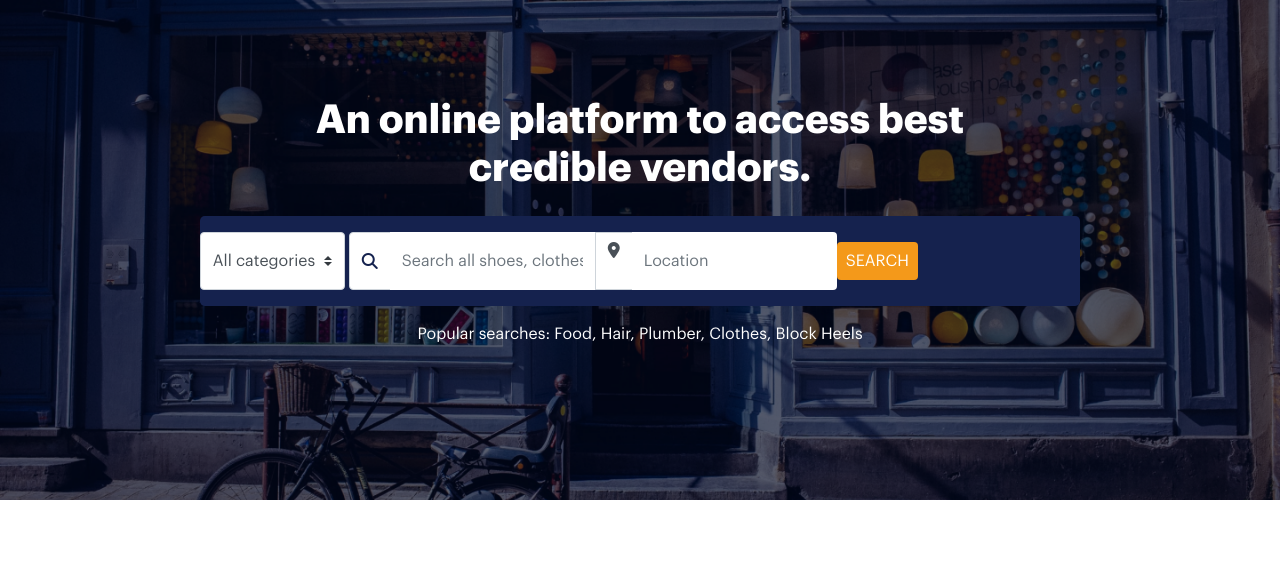
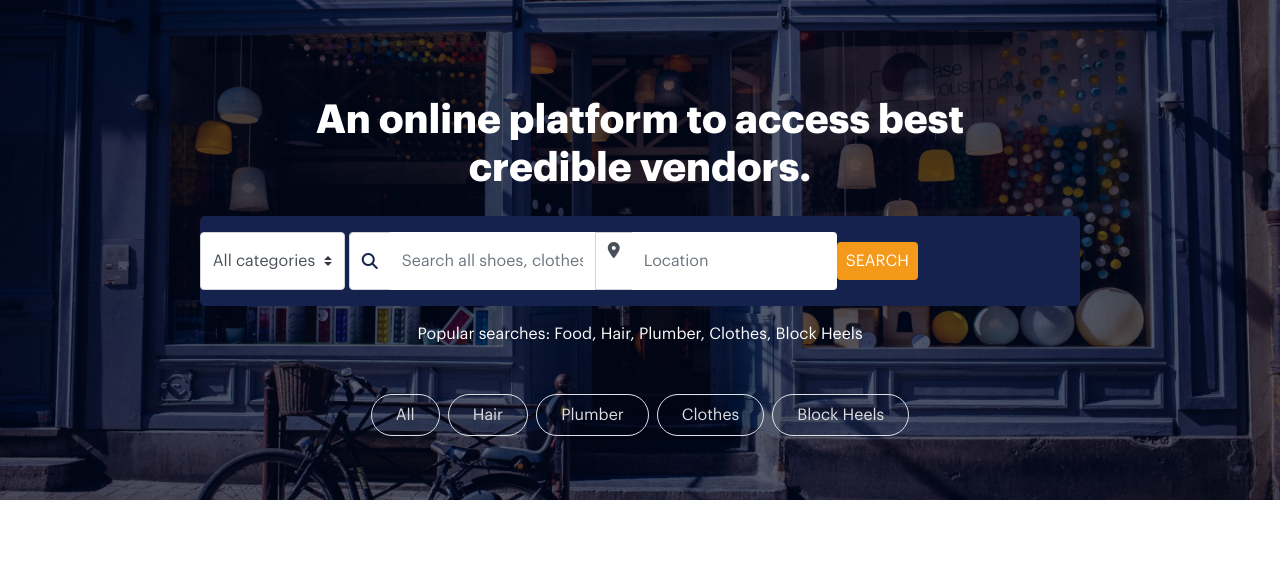
Before and after one commit to NerdPraise/DemSabiFrontend, a plain HTML site: page index.html in a window 1280 px wide. Shown: the top 577 px of the page. Drawn offline with nearby package versions, Linux system fonts and the light colour scheme.

Commit message:
Added hero filter

```diff
--- a/css/style.css
+++ b/css/style.css
@@ -142,3 +142,14 @@
     color: white;
     border-radius: 4px;
 }
+
+.home-nav ul li > a {
+    color:#DFDFDF;
+    border-color:#DFDFDF;
+    text-decoration: none;
+}
+
+.home-nav ul li > a:hover {
+    background-color:#DFDFDF;
+    color:var(--blue);
+}
--- a/index.html
+++ b/index.html
@@ -57,26 +57,31 @@
                             Block
                             Heels
                         </div>
+                        <div class="container d-none d-md-block pt-5 home-nav">
+                            <ul class="nav justify-content-center" style="color: #DFDFDF;">
+                                <li class="nav-item bg-transparent mr-2 ">
+                                    <a type="button" class="border px-4 py-2 rounded-pill">All</a>
+                                </li>
+                                <li class="nav-item bg-transparent mr-2">
+                                    <a type="button" class="border px-4 py-2 rounded-pill">Hair</a>
+                                </li>
+                                <li class="nav-item bg-transparent mr-2">
+                                    <a type="button" class="border px-4 py-2 rounded-pill">Plumber</a>
+                                </li>
+                                <li class="nav-item bg-transparent mr-2">
+                                    <a type="button" class="border px-4 py-2 rounded-pill">Clothes</a>
+                                </li>
+                                <li class="nav-item bg-transparent">
+                                    <a type="button" class="border px-4 py-2 rounded-pill">Block
+                                        Heels</a>
+                                </li>
+                            </ul>
+                        </div>
+                    </div>
+                </div>
                 <!-- <div class="category-list mt-5 pt-2">
                             <ul class="list-group border-0 list-group-horizontal">
-                                <li class="list-group-item bg-transparent mr-1 ">
-                                    <button type="button" class="btn btn-outline-light px-3 rounded-pill">All</button>
-                                </li>
-                                <li class="list-group-item bg-transparent mr-1">
-                                    <button type="button" class="btn btn-outline-light px-3 rounded-pill">Hair</button>
-                                </li>
-                                <li class="list-group-item bg-transparent mr-1">
-                                    <button type="button"
-                                        class="btn btn-outline-light px-3 rounded-pill">Plumber</button>
-                                </li>
-                                <li class="list-group-item bg-transparent mr-1">
-                                    <button type="button"
-                                        class="btn btn-outline-light px-3 rounded-pill">Clothes</button>
-                                </li>
-                                <li class="list-group-item bg-transparent mr-1">
-                                    <button type="button" class="btn btn-outline-light px-3 rounded-pill">Block
-                                        Heels</button>
-                                </li>
+
                             </ul>
                         </div> -->
             </div>
@@ -89,8 +94,7 @@
                 <div class="col-12 d-flex justify-content-between">
                     <div class="h3 header-font">Trending Vendors</div>
                     <a href="#" style="text-decoration: none;">
-                            <div class="resp-text" style="color:rgba(21, 34, 78, 0.8);"> <i
-                                    class="fas mr-2 fa-filter"></i>
+                        <div class="resp-text" style="color:rgba(21, 34, 78, 0.8);"> <i class="fas mr-2 fa-filter"></i>
                             Filter <i class="fas ml-2 fa-angle-down"></i>
                         </div>
                     </a>
@@ -99,8 +103,7 @@
                     <div class="row pb-3">
                         <div class="col-12 col-md-4 py-3 px-4" data-aos="zoom-in" data-aos-duration="1700">
                             <div class="card shadow-blrb border-0 divrounded blrb-h">
-                                    <img src="images/bottle.png" class="card-img-top divrounded-top"
-                                        alt="{{vendor}} image">
+                                <img src="images/bottle.png" class="card-img-top divrounded-top" alt="{{vendor}} image">
                                 <div class="card-body">
                                     <div class="d-flex pt-3 justify-content-between">
                                         <h5 class="card-title " style="font-weight: 600; font-size: 24px;">13
@@ -141,8 +144,7 @@
 
                         <div class="col-12 col-md-4 py-3 px-4" data-aos="zoom-in" data-aos-duration="2500">
                             <div class="card shadow-blrb border-0 divrounded blrb-h">
-                                    <img src="images/bottle.png" class="card-img-top divrounded-top"
-                                        alt="{{vendor}} image">
+                                <img src="images/bottle.png" class="card-img-top divrounded-top" alt="{{vendor}} image">
                                 <div class="card-body">
                                     <div class="d-flex pt-3 justify-content-between">
                                         <h5 class="card-title " style="font-weight: 600; font-size: 24px;">13
@@ -183,8 +185,7 @@
 
                         <div class="col-12 col-md-4 py-3 px-4" data-aos="zoom-in" data-aos-duration="3000">
                             <div class="card shadow-blrb border-0 divrounded blrb-h">
-                                    <img src="images/bottle.png" class="card-img-top divrounded-top"
-                                        alt="{{vendor}} image">
+                                <img src="images/bottle.png" class="card-img-top divrounded-top" alt="{{vendor}} image">
                                 <div class="card-body">
                                     <div class="d-flex pt-3 justify-content-between">
                                         <h5 class="card-title " style="font-weight: 600; font-size: 24px;">13
@@ -244,8 +245,7 @@
                 <div class="col-12 d-flex justify-content-between">
                     <div class="h3 header-font">Spotlight Vendors Of The Week</div>
                     <a href="#" style="text-decoration: none;">
-                            <div class="resp-text" style="color:rgba(21, 34, 78, 0.8);""> <i class=" fas mr-2
-                                fa-filter">
+                        <div class="resp-text" style="color:rgba(21, 34, 78, 0.8);""> <i class=" fas mr-2 fa-filter">
                             </i> Filter <i class="fas ml-2 fa-angle-down"></i>
                         </div>
                     </a>
@@ -254,8 +254,7 @@
                     <div class="row pb-3">
                         <div class="col-12 col-md-4 py-3 px-4" data-aos="zoom-in" data-aos-duration="1700">
                             <div class="card shadow-blrb border-0 divrounded blrb-h">
-                                    <img src="images/bottle.png" class="card-img-top divrounded-top"
-                                        alt="{{vendor}} image">
+                                <img src="images/bottle.png" class="card-img-top divrounded-top" alt="{{vendor}} image">
                                 <div class="card-body">
                                     <div class="d-flex pt-3 justify-content-between">
                                         <h5 class="card-title " style="font-weight: 600; font-size: 24px;">13
@@ -296,8 +295,7 @@
 
                         <div class="col-12 col-md-4 py-3 px-4" data-aos="zoom-in" data-aos-duration="2500">
                             <div class="card shadow-blrb border-0 divrounded blrb-h">
-                                    <img src="images/bottle.png" class="card-img-top divrounded-top"
-                                        alt="{{vendor}} image">
+                                <img src="images/bottle.png" class="card-img-top divrounded-top" alt="{{vendor}} image">
                                 <div class="card-body">
                                     <div class="d-flex pt-3 justify-content-between">
                                         <h5 class="card-title " style="font-weight: 600; font-size: 24px;">13
@@ -338,8 +336,7 @@
 
                         <div class="col-12 col-md-4 py-3 px-4" data-aos="zoom-in" data-aos-duration="3000">
                             <div class="card shadow-blrb border-0 divrounded blrb-h">
-                                    <img src="images/bottle.png" class="card-img-top divrounded-top"
-                                        alt="{{vendor}} image">
+                                <img src="images/bottle.png" class="card-img-top divrounded-top" alt="{{vendor}} image">
                                 <div class="card-body">
                                     <div class="d-flex pt-3 justify-content-between">
                                         <h5 class="card-title " style="font-weight: 600; font-size: 24px;">13
@@ -380,8 +377,7 @@
 
                         <div class="col-12 col-md-4 py-3 px-4" data-aos="zoom-in" data-aos-duration="1700">
                             <div class="card shadow-blrb border-0 divrounded blrb-h">
-                                    <img src="images/bottle.png" class="card-img-top divrounded-top"
-                                        alt="{{vendor}} image">
+                                <img src="images/bottle.png" class="card-img-top divrounded-top" alt="{{vendor}} image">
                                 <div class="card-body">
                                     <div class="d-flex pt-3 justify-content-between">
                                         <h5 class="card-title " style="font-weight: 600; font-size: 24px;">13
@@ -422,8 +418,7 @@
 
                         <div class="col-12 col-md-4 py-3 px-4" data-aos="zoom-in" data-aos-duration="2500">
                             <div class="card shadow-blrb border-0 divrounded blrb-h">
-                                    <img src="images/bottle.png" class="card-img-top divrounded-top"
-                                        alt="{{vendor}} image">
+                                <img src="images/bottle.png" class="card-img-top divrounded-top" alt="{{vendor}} image">
                                 <div class="card-body">
                                     <div class="d-flex pt-3 justify-content-between">
                                         <h5 class="card-title " style="font-weight: 600; font-size: 24px;">13
@@ -464,8 +459,7 @@
 
                         <div class="col-12 col-md-4 py-3 px-4" data-aos="zoom-in" data-aos-duration="3000">
                             <div class="card shadow-blrb border-0 divrounded blrb-h">
-                                    <img src="images/bottle.png" class="card-img-top divrounded-top"
-                                        alt="{{vendor}} image">
+                                <img src="images/bottle.png" class="card-img-top divrounded-top" alt="{{vendor}} image">
                                 <div class="card-body">
                                     <div class="d-flex pt-3 justify-content-between">
                                         <h5 class="card-title " style="font-weight: 600; font-size: 24px;">13
@@ -732,8 +726,7 @@
                 <div class="col-12 d-flex justify-content-between">
                     <div class="h3">Recent Reviews</div>
                     <a href="#" style="text-decoration: none;">
-                            <div class="resp-text" style="color:rgba(21, 34, 78, 0.8);"> <i
-                                    class=" fas mr-2 fa-filter"></i>
+                        <div class="resp-text" style="color:rgba(21, 34, 78, 0.8);"> <i class=" fas mr-2 fa-filter"></i>
                             Filter <i class="fas ml-2 fa-angle-down"></i>
                         </div>
                     </a>
```
Lines whose indentation alone changed are shown as unchanged.
